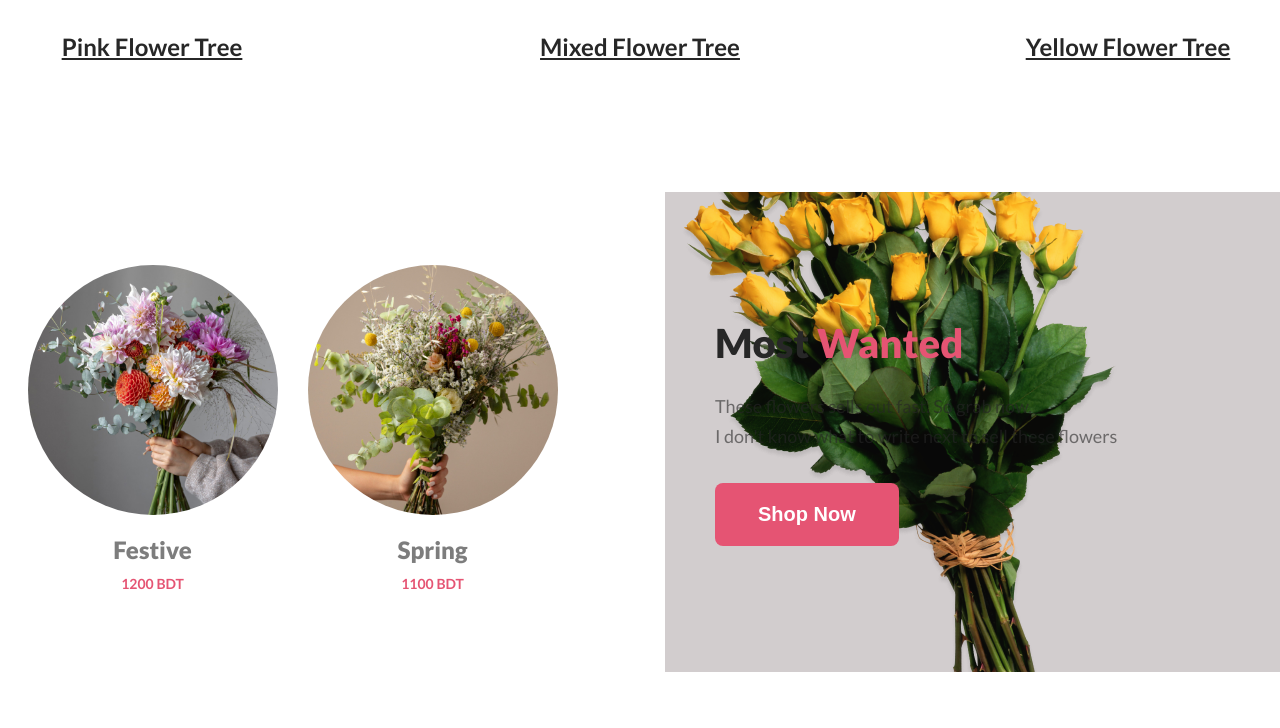
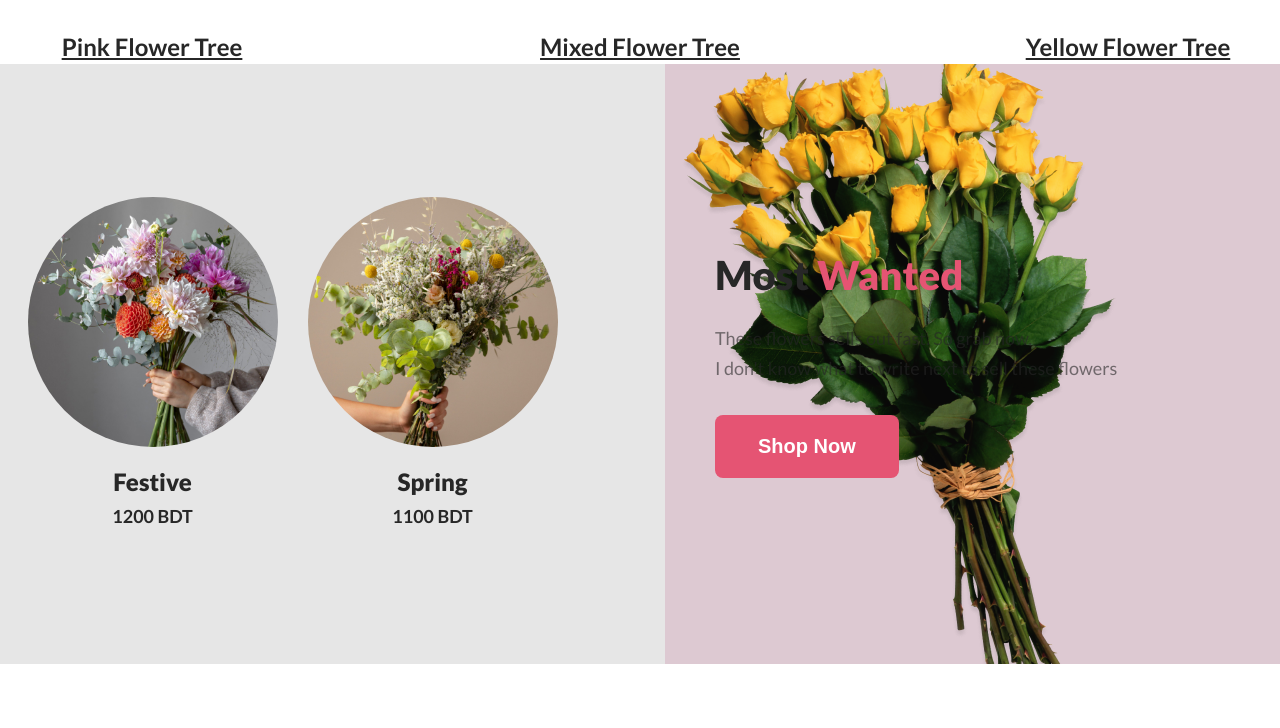
Before and after one commit to akibsaleh/flower_shop_akib_saleh, a plain HTML site: page index.html in a window 1280 px wide. Shown: the part 1812-2540 px from the top of the page. Drawn offline with Linux system fonts and the light colour scheme.

Commit message:
style tweaks

```diff
--- a/index.html
+++ b/index.html
@@ -73,7 +73,7 @@
         </div>
       </section>
 
-      <section id="prommotion" class="pad_128">
+      <section id="prommotion">
         <div class="container">
           <div class="products">
             <div class="single_product">
@@ -151,16 +151,16 @@
         </div>
         <div class="images">
           <a href="#"
-            ><img src="./assets/Flower 01.png" alt="Fregrant Flower"
+            ><img src="./assets/Flower 01.png" alt="Fragrant Flower"
           /></a>
           <a href="#"
-            ><img src="./assets/Rectangle 4.png" alt="Fregrant Flower"
+            ><img src="./assets/Rectangle 4.png" alt="Fragrant Flower"
           /></a>
           <a href="#"
-            ><img src="./assets/Rectangle 5.png" alt="Fregrant Flower"
+            ><img src="./assets/Rectangle 5.png" alt="Fragrant Flower"
           /></a>
           <a href="#"
-            ><img src="./assets/Rectangle 6.png" alt="Fregrant Flower"
+            ><img src="./assets/Rectangle 6.png" alt="Fragrant Flower"
           /></a>
         </div>
       </section>
--- a/style.css
+++ b/style.css
@@ -296,6 +296,10 @@ footer .copyright{
 
 /* Promo Banner */
 
+section#prommotion {
+    background: #e6e6e6;
+}
+
 section#prommotion .container {
     flex-direction: row;
 }
@@ -304,7 +308,7 @@ section#prommotion .container {
     width: 50%;
     display: flex;
     flex-direction: row;
-    padding: 50px;
+    padding: 0 50px;
     justify-content: center;
     column-gap: 30px;
 }
@@ -328,16 +332,17 @@ section#prommotion .container {
     font-size: 24px;
     padding-bottom: 5px;
     font-weight: 900;
+    color: #272727;
 }
 
 .single_product p {
-    font-size: 14px;
+    font-size: 18px;
     font-weight: 700;
-    color: #e55473;
+    color: #272727;
 }
 
 .promo_banner.right {
-    background-color: #D2CDCE;
+    background-color: #a7216226;
     background-image: url("/assets/promobanner-pink.png");
     background-position: center right 200px;
     padding-left: 50px;
@@ -352,7 +357,7 @@ section#prommotion .container {
 }
 
 .promo_banner {
-    min-height: 480px;
+    min-height: 600px;
     background-attachment: fixed;
     background-position: center right 200px;
     background-repeat: no-repeat;
```
